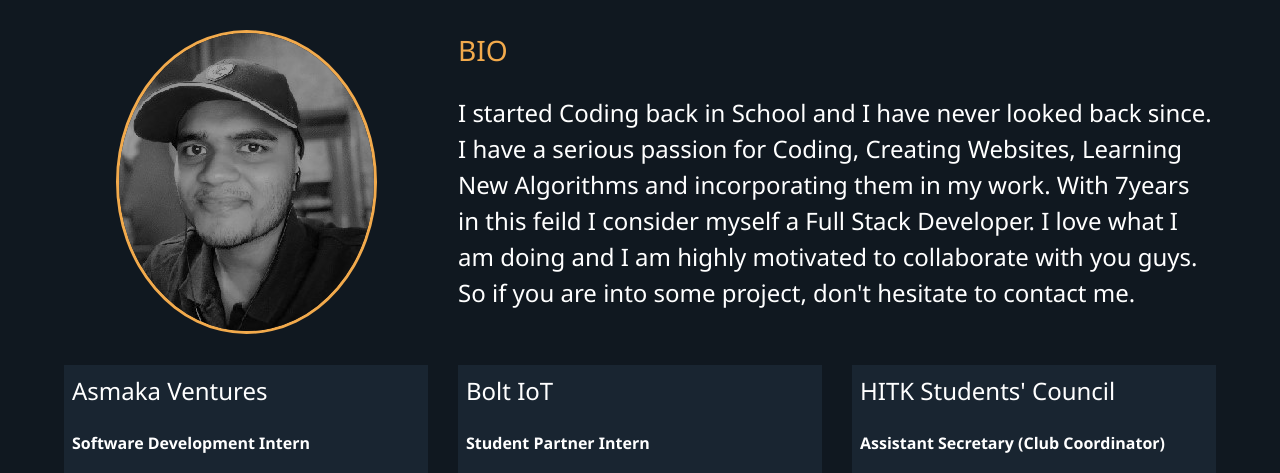
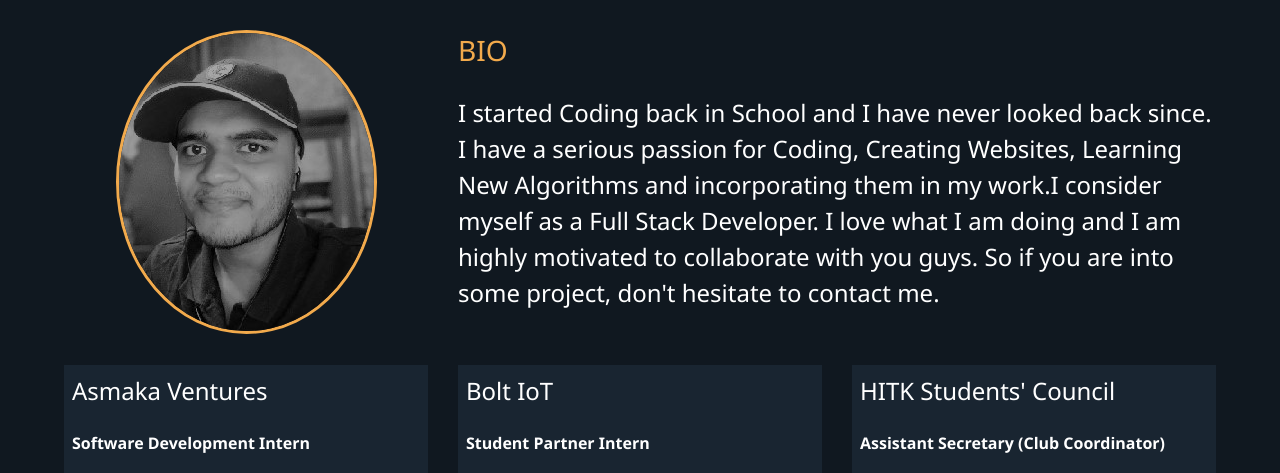
Before and after one commit to SanjayDutta/SanjayDutta.github.io, a plain HTML site: page about.html in a window 1280 px wide. Shown: the part 253-726 px from the top of the page. Drawn offline with Linux system fonts and the light colour scheme; a web font is replaced by a local one.

Commit message:
Changes Intro

```diff
--- a/about.html
+++ b/about.html
@@ -78,8 +78,7 @@
           <p>
             I started Coding back in School and I have never looked back since.
             I have a serious passion for Coding, Creating Websites, Learning New
-            Algorithms and incorporating them in my work. With 7years in this
-            feild I consider myself a Full Stack Developer. I love what I am
+            Algorithms and incorporating them in my work.I consider myself as a Full Stack Developer. I love what I am
             doing and I am highly motivated to collaborate with you guys. So if
             you are into some project, don't hesitate to contact me.
           </p>
```
